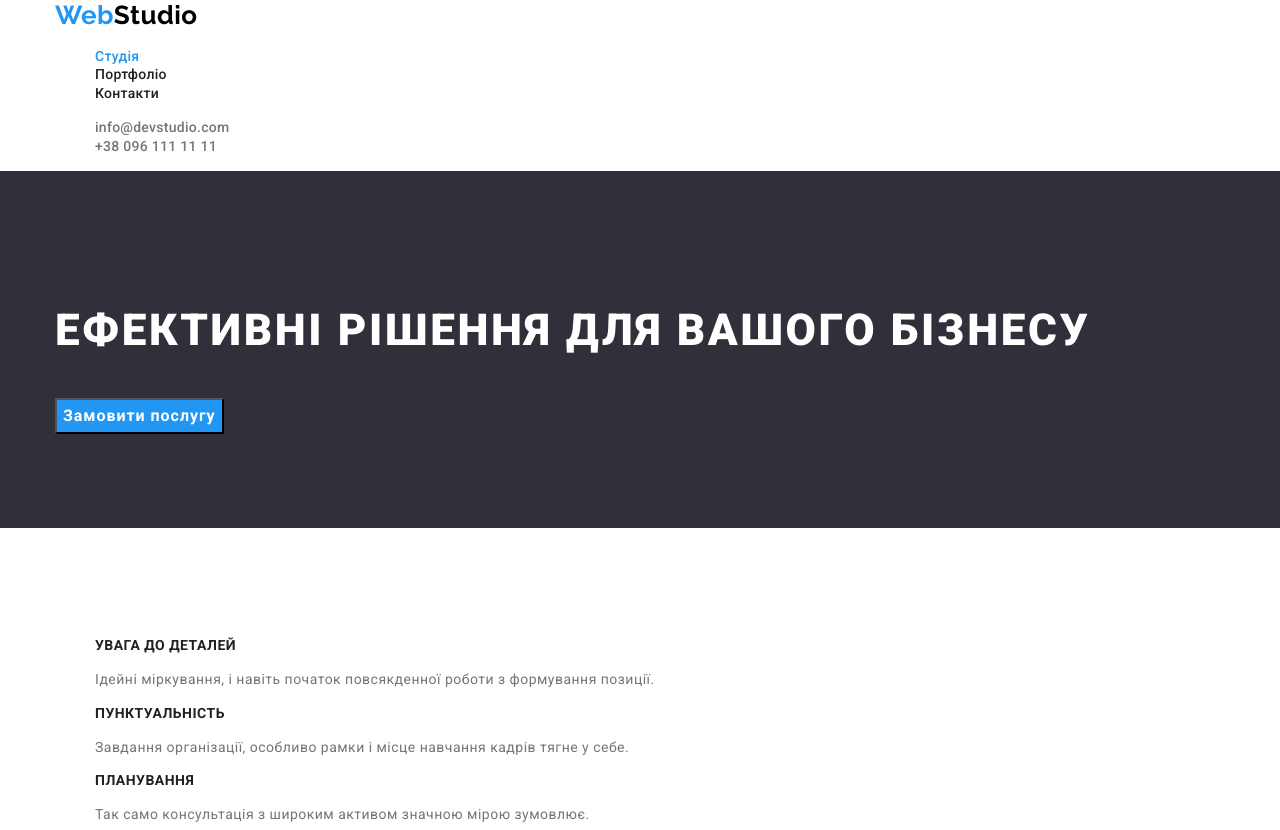
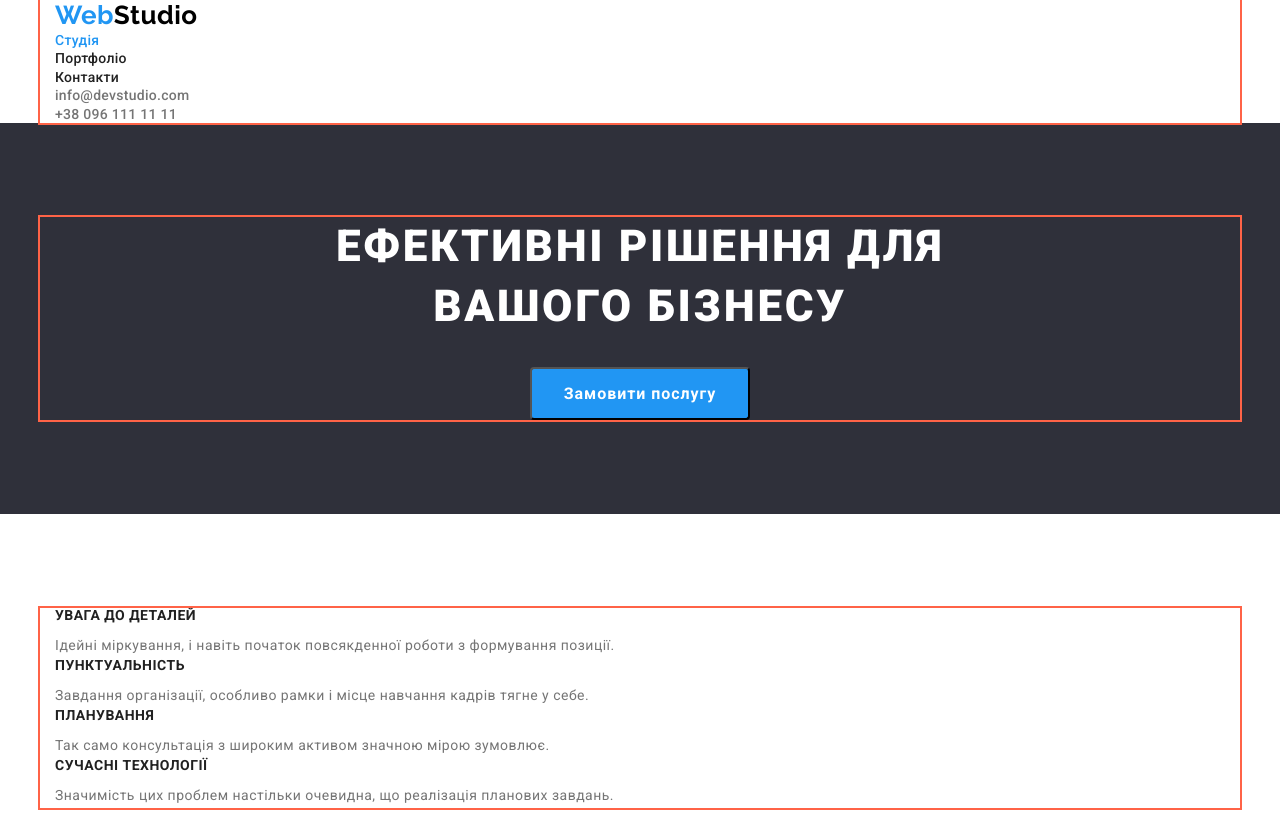
Before and after one commit to KaterynaKozlovska/goit-markup-hw-03, a plain HTML site: page index.html in a window 1280 px wide. Shown: the top 830 px of the page. Drawn offline with nearby package versions, Linux system fonts and the light colour scheme.

Commit message:
update css
margin and padding

```diff
--- a/css/styles.css
+++ b/css/styles.css
@@ -23,10 +23,21 @@ body {
   max-width: 1200px;
   margin: 0 auto;
   padding: 0 15px;
+  outline: 2px solid tomato;
 }
 
 .section {
 padding: 94px 0;
+}
+
+ul {
+  margin: 0 auto;
+  padding-left: 0;
+}
+
+h1, h2, h3, h4, p {
+  margin-top: 0;
+  margin-bottom: 0;
 }
 
 .link {
@@ -97,9 +108,15 @@ padding: 94px 0;
 
 .hero {
   background-color: var(--backgroud-primary-color);
+  text-align: center;
 }
 
 .hero-title {
+  margin-bottom: 30px;
+  width: 696px;
+  margin-left: auto;
+  margin-right: auto;
+
   color: var(--white-color);
   font-weight: 900;
   font-size: 44px;
@@ -109,6 +126,10 @@ padding: 94px 0;
 }
 
 .hero-button {
+  border-radius: 4px;
+  padding: 10px 32px;
+  min-width: 216px;
+
   color: var(--white-color);
   background-color: var(--accent-color);
   font-family: inherit;
@@ -126,6 +147,7 @@ padding: 94px 0;
 }
 
 .benefits-list-title {
+  margin-bottom: 10px;
   font-weight: 700;
   font-size: 14px;
   line-height: 1.14;
@@ -206,6 +228,8 @@ padding: 94px 0;
 }
 
 .menu-button-item {
+  border-radius: 4px;
+  padding: 6px 22px;
   background: #f5f4fa;
   font-family: inherit;
   font-weight: 500;
```
Also changed, not shown: portfolio.html (+1 -1 lines).
